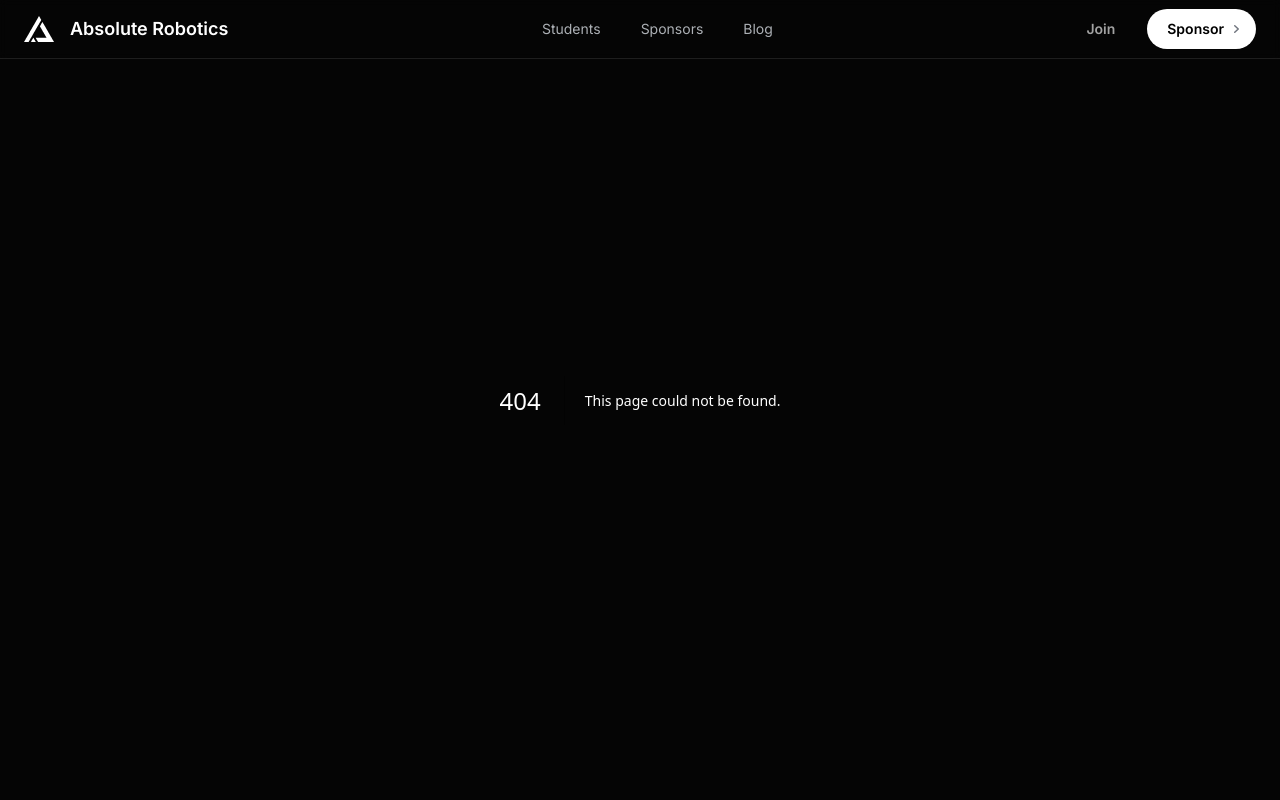
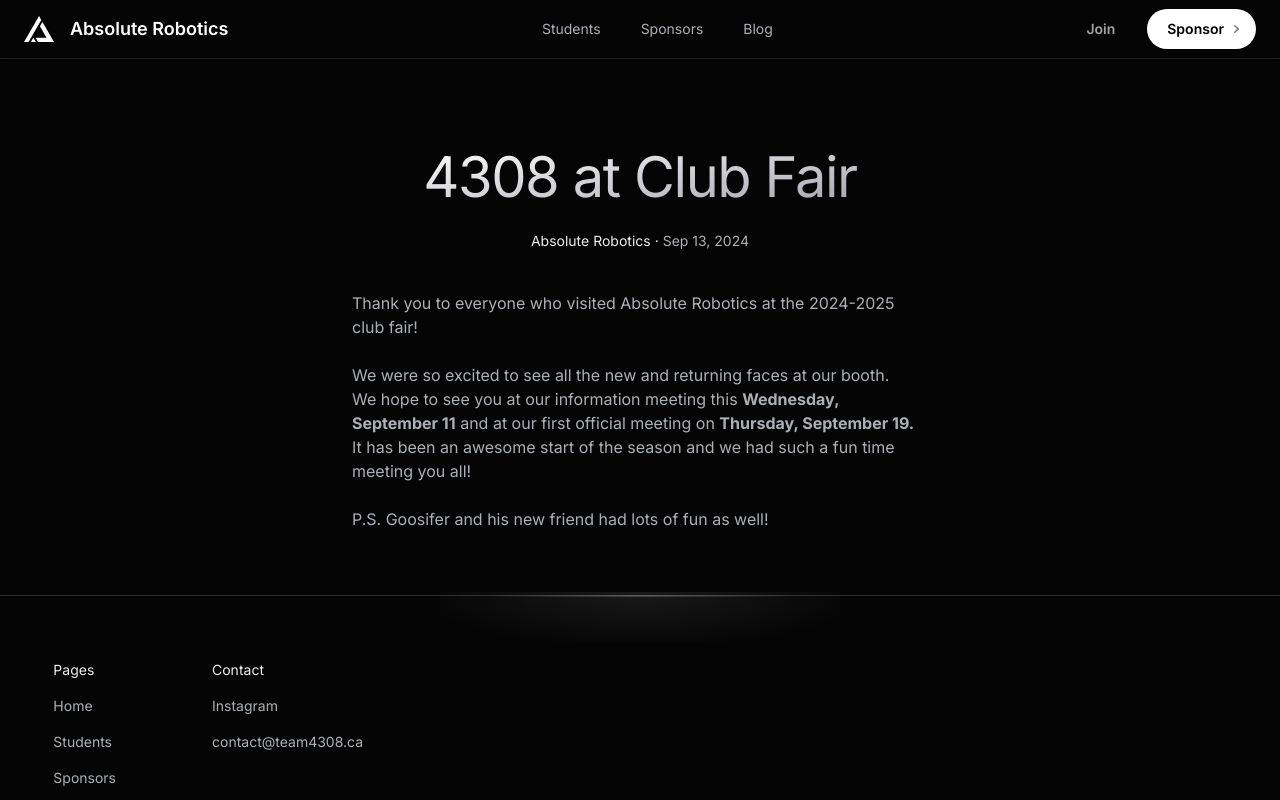
Before and after one commit to benceruleanlu/Team-Website, a Next.js app: page /blog/4308-at-club-fair in a window 1280 px wide. Before the commit this address had no page. Shown: the top 800 px of the page. Built offline with nearby package versions, Linux system fonts and the light colour scheme.

Commit message:
Add individual blog post

```diff
--- /dev/null
+++ b/app/blog/4308-at-club-fair/page.tsx
@@ -0,0 +1,41 @@
+export default function Sponsor() {
+  return (
+    <div className="mx-auto mt-36 w-full max-w-5xl px-6 md:max-w-7xl">
+      <div className="mb-10 mt-2 flex w-full flex-col items-center justify-between gap-2 md:gap-0">
+        <h2 className="font-gradient mb-2 bg-gradient-to-br from-white to-zinc-400 bg-clip-text text-[3rem] leading-[120%] tracking-tight text-transparent md:text-[3.5rem]">
+          4308 at Club Fair
+        </h2>
+        <div className="mt-2.5 flex items-center gap-1.5 md:gap-2 lg:mt-3">
+          <div className="flex gap-1">
+            <p className="text-sm font-normal text-[#fcfdffef]">
+              Absolute Robotics ·{" "}
+            </p>
+            <p className="text-sm font-normal text-[#f1f7feb5]">
+              <time dateTime="2024-09-13">Sep 13, 2024</time>
+            </p>
+          </div>
+        </div>
+      </div>
+      <div>
+        <p className="mx-auto max-w-xl text-[#f1f7feb5]">
+          Thank you to everyone who visited Absolute Robotics at the 2024-2025
+          club fair!
+          <br />
+          <br />
+          We were so excited to see all the new and returning faces at our
+          booth.
+          <br />
+          We hope to see you at our information meeting this{" "}
+          <b>Wednesday, September 11</b> and at our first official meeting on{" "}
+          <b>Thursday, September 19.</b>
+          <br />
+          It has been an awesome start of the season and we had such a fun time
+          meeting you all!
+          <br />
+          <br />
+          P.S. Goosifer and his new friend had lots of fun as well!
+        </p>
+      </div>
+    </div>
+  );
+}
--- a/app/blog/page.tsx
+++ b/app/blog/page.tsx
@@ -8,7 +8,7 @@ export default function Sponsor() {
       </div>
       <ul className="grid gap-6 md:grid-cols-2">
         <li className="">
-          <a href="/4308-at-club-fair">
+          <a href="/blog/4308-at-club-fair">
             <div className="space-y-2">
               <img
                 alt="goosifer(s)"
@@ -21,7 +21,7 @@ export default function Sponsor() {
               />
               <div className="mt-2 lg:mt-1">
                 <h2 className="font-book font-styling font-display mt-4 line-clamp-5 text-balance text-[2.25rem] text-[28px] leading-[130%] leading-tight tracking-tight text-[#fcfdffef]">
-                  4308 At Club Fair
+                  4308 at Club Fair
                 </h2>
                 <div className="mt-2.5 flex items-center gap-1.5 md:gap-2 lg:mt-3">
                   <div className="flex gap-1">
```
